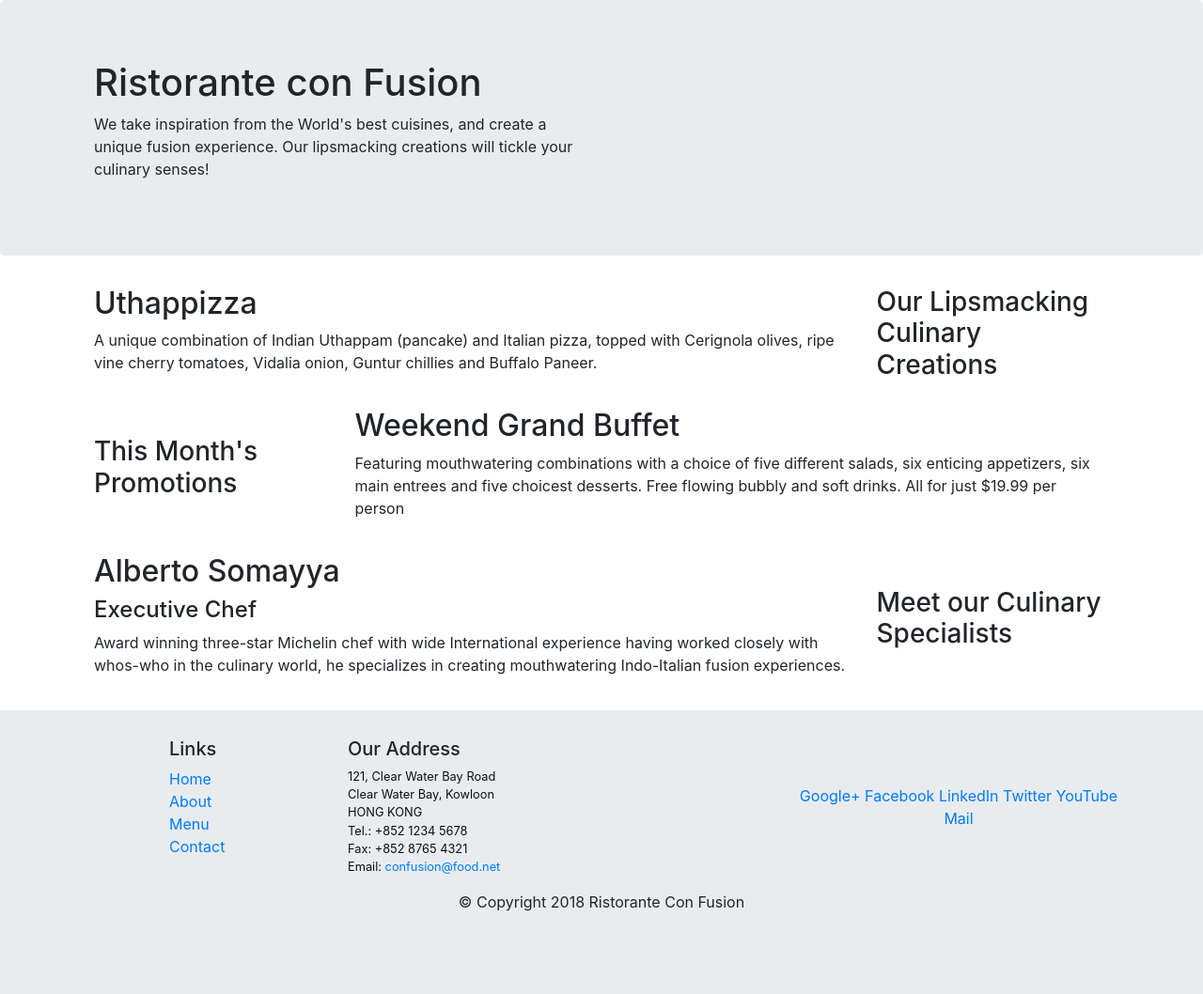
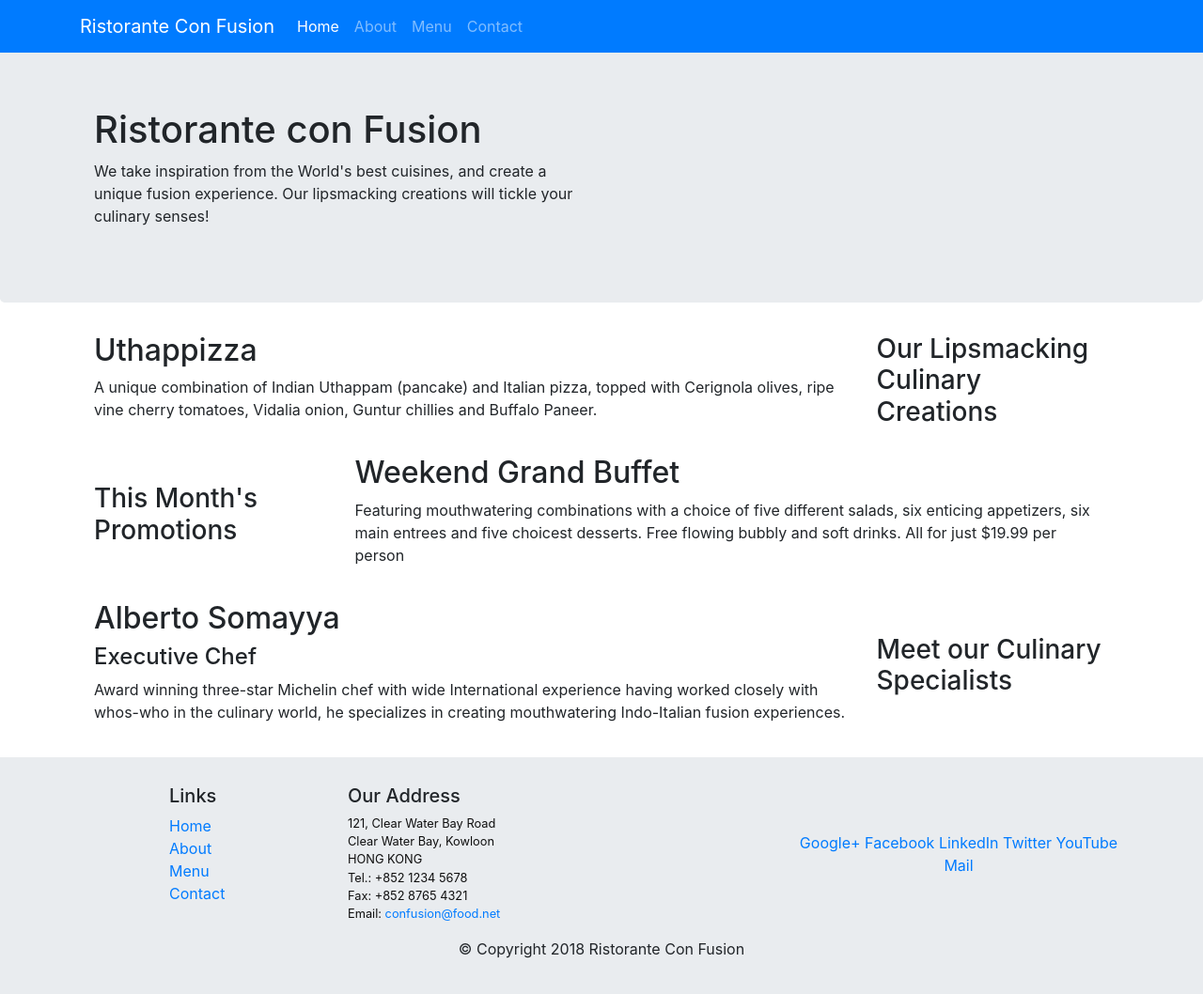
Before and after one commit to hflag/bootstrap_django, a Django app: page / in a window 1280 px wide. Shown: the whole page at 94% size. Before the commit the page ends 970 px from the top, so only its background shows below. Run offline with Django 3.2, Linux system fonts and the light colour scheme; some libraries are stand-ins or nearby versions.

Commit message:
'为index.html和aboutus.html页面添加了导航条'

```diff
--- a/myapp/static/css/style.css
+++ b/myapp/static/css/style.css
@@ -18,3 +18,7 @@ address{
     margin:0px;
     color:#0f0f0f;
 }
+body{
+    padding:50px 0px 0px 0px;
+    z-index: 0;
+}
--- a/myapp/templates/myapp/index.html
+++ b/myapp/templates/myapp/index.html
@@ -10,6 +10,39 @@
 {% endblock %}
 
 {% block content %}
+    <nav class="navbar navbar-expand-sm navbar-dark bg-primary fixed-top">
+        <div class="container">
+            <button class="navbar-toggler" type="button" data-toggle="collapse" data-target="#Navbar">
+                <span class="navbar-toggler-icon"></span>
+            </button>
+            <a class="navbar-brand" href="#">Ristorante Con Fusion</a>
+            <div class="collapse navbar-collapse" id="Navbar">
+                <ul class="navbar-nav mr-auto">
+                <li class="nav-item active">
+                    <a class="nav-link" href="{% url 'index' %}">
+                        Home
+                    </a>
+                </li>
+                <li class="nav-item ">
+                    <a class="nav-link" href="{% url 'about' %}">
+                        About
+                    </a>
+                </li>
+                <li class="nav-item ">
+                    <a class="nav-link" href="#">
+                        Menu
+                    </a>
+                </li>
+                <li class="nav-item ">
+                    <a class="nav-link" href="#">
+                        Contact
+                    </a>
+                </li>
+            </ul>
+            </div>
+
+        </div>
+    </nav>
     <header class="jumbotron">
         <div class="container">
             <div class="row row-header">
```
Also changed, not shown: myapp/templates/myapp/aboutus.html (+33 -0 lines), readme.txt.
